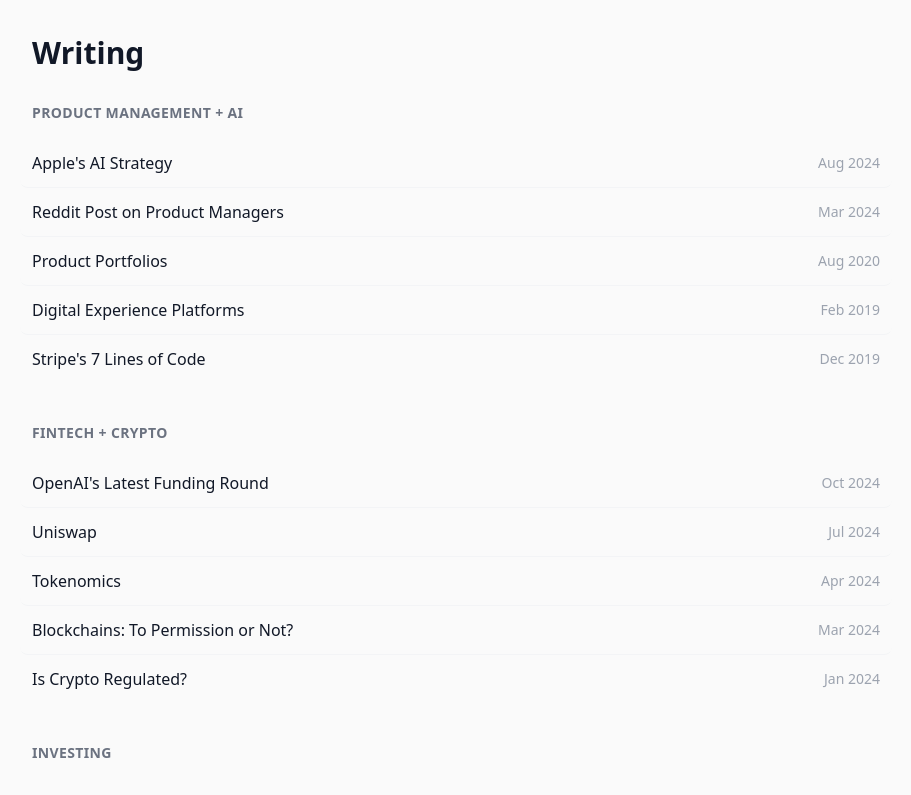
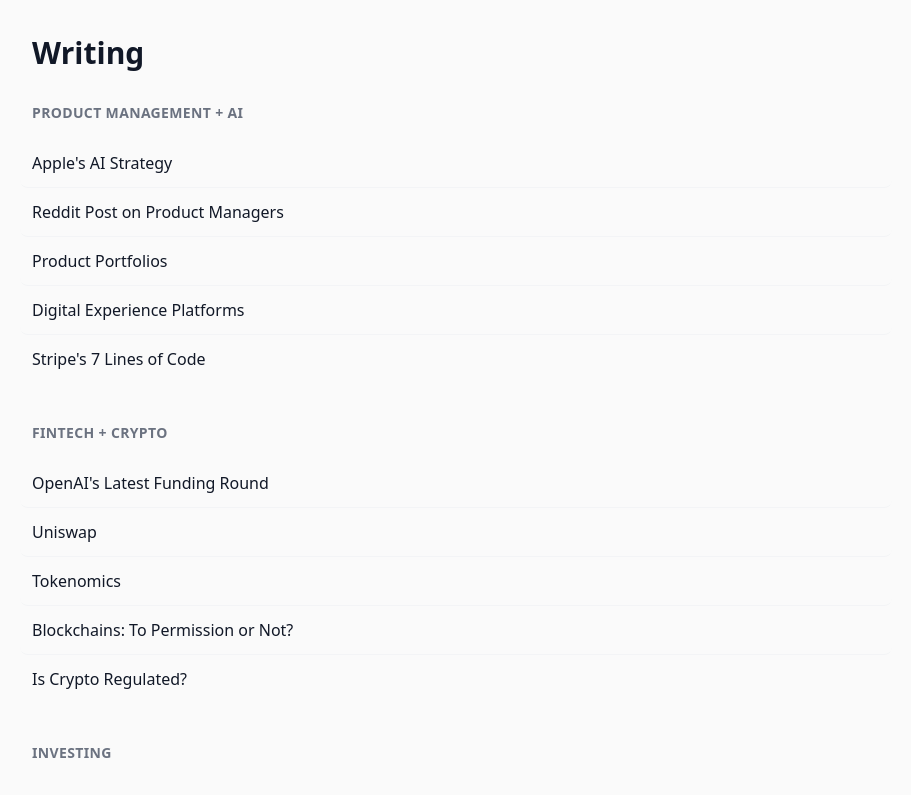
Before and after one commit to Denamurr/new-website, a Next.js app: page / in a window 1280 px wide. Shown: the part 1000-1795 px from the top of the page, without its empty margins (184-1095 px from the left). Built offline with nearby package versions, Linux system fonts and the light colour scheme.

Commit message:
Update Blog.js dates

```diff
--- a/components/Blog.js
+++ b/components/Blog.js
@@ -39,16 +39,14 @@
               <a
                 key={post.title}
                 href={post.href}
-                className={`flex justify-between items-center py-3 hover:bg-gray-50 -mx-3 px-3 rounded-lg transition-colors ${
+                className={`flex items-center py-3 hover:bg-gray-50 -mx-3 px-3 rounded-lg transition-colors ${
                   index !== posts.length - 1 ? 'border-b border-gray-100' : ''
                 }`}
               >
                 <span className="text-gray-900 hover:text-blue-600">
                   {post.title}
                 </span>
-                <span className="text-sm text-gray-400 ml-4 flex-shrink-0">
-                  {post.date}
-                </span>
+
               </a>
             ))}
           </div>
```
